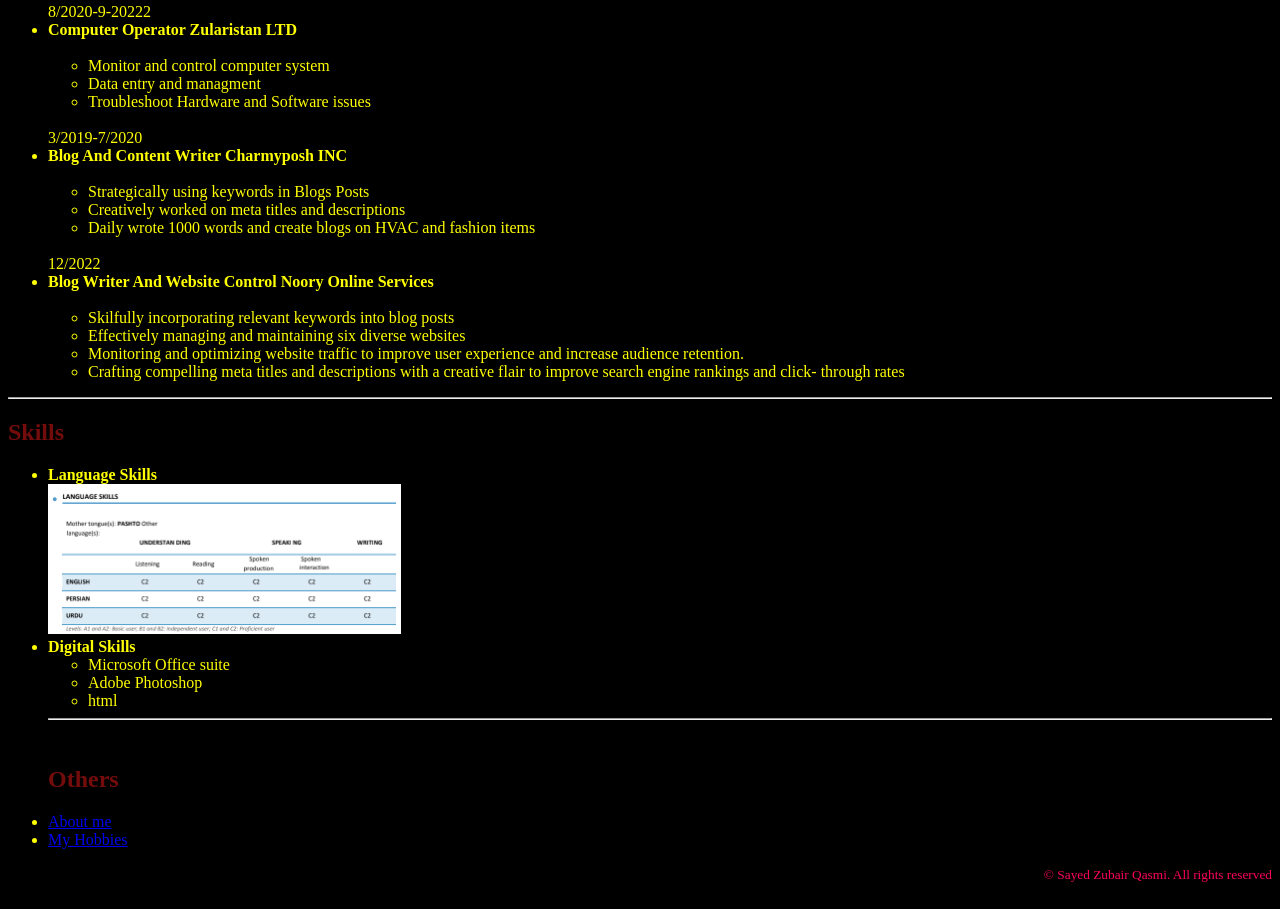
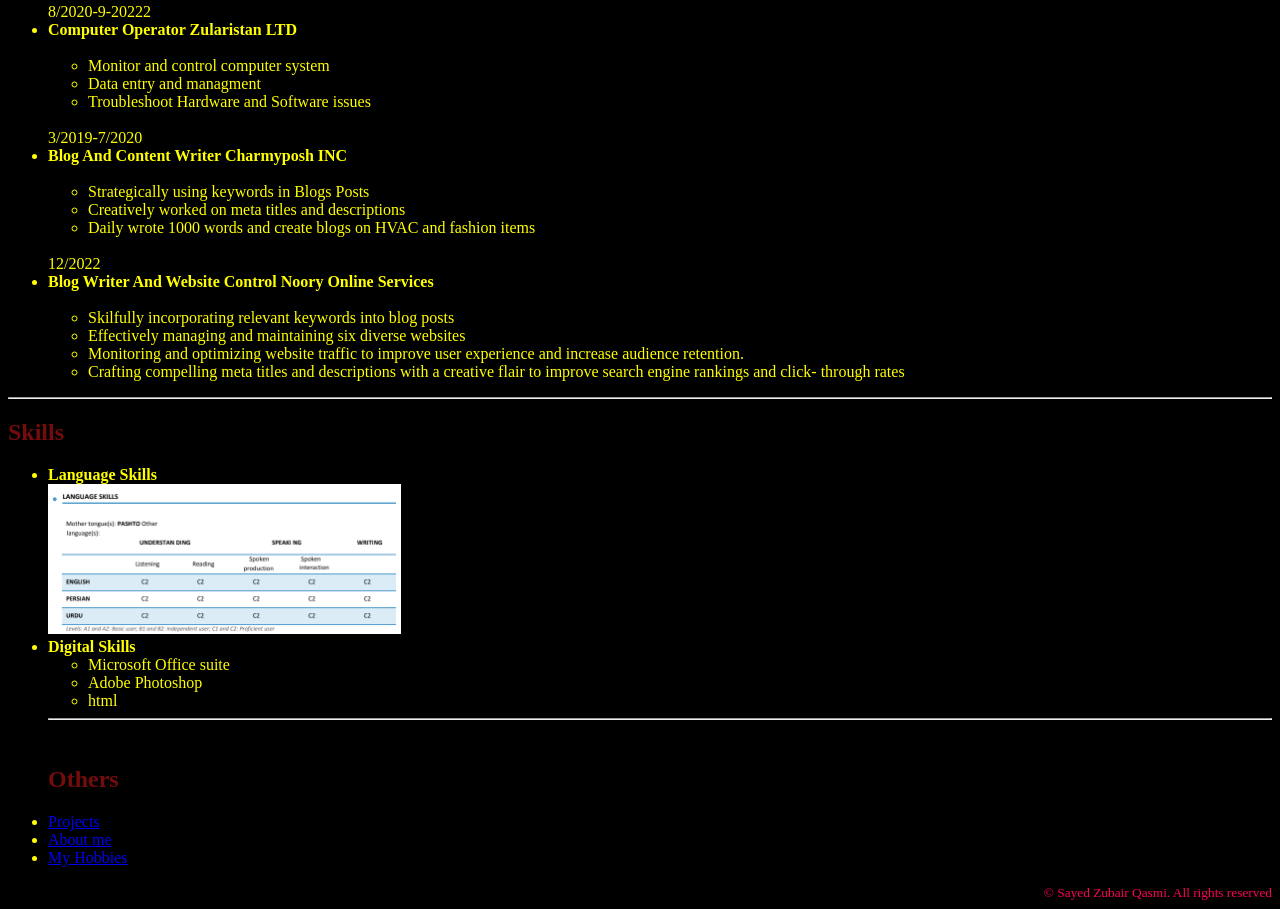
Before and after one commit to sayedZubair003/My-Resume, a plain HTML site: page index.html in a window 1280 px wide. Shown: the part 576-1485 px from the top of the page. Drawn offline with Linux system fonts and the light colour scheme.

Commit message:
Add files via upload

```diff
--- a/index.html
+++ b/index.html
@@ -70,6 +70,7 @@
 <br>
 <h2 style="color:rgb(116, 12, 12);">Others</h2>
 <ul></ul>
+<li> <a href="./Projects/Afghanistan Flag Project/Afg Flag by Zubair.html"> Projects</a></li>
 <li class="About"><a href="./Public/contact.html">About me</a></li>
 <li><a href="./Public/Hobbies.html">My Hobbies</a></li>
 
```
